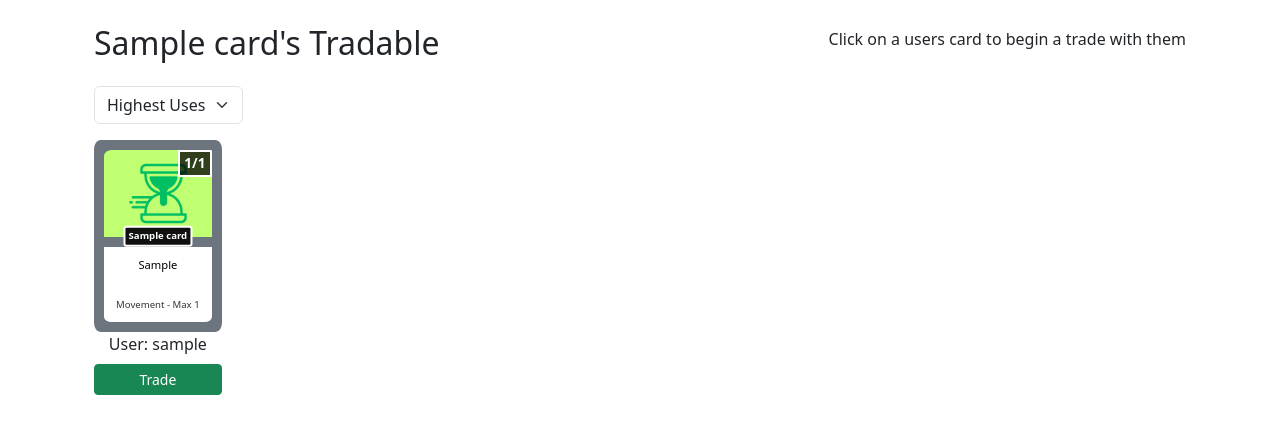
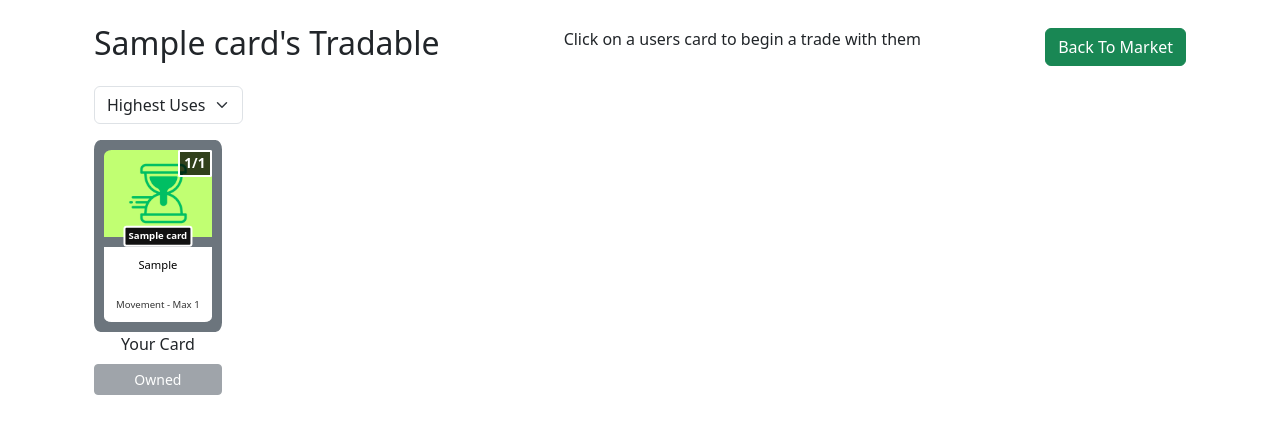
Before and after one commit to phyric1/CITS3403_Project, a Flask app: page /market/1 in a window 1280 px wide. Shown: the part 56-490 px from the top of the page. Run offline with Flask 3, Linux system fonts and the light colour scheme; a user stored in the database is signed in; tables that the repository leaves empty hold one stand-in row (values such as "Sample post").

Commit message:
Add buttons and grey'd out card if owned

```diff
--- a/app/templates/trading/trade_market.html
+++ b/app/templates/trading/trade_market.html
@@ -13,6 +13,7 @@
     <div class="d-flex justify-content-between align-items-center mb-3">
         <h2>{{card.name}}'s Tradable</h2>
         <p>Click on a users card to begin a trade with them</p>
+        <a href="{{ url_for('trading.trade_market') }}" class="btn btn-success">Back To Market</a>
     </div>
 
     <form class="mb-3" method="GET">
@@ -29,8 +30,14 @@
         {% set item = namespace(card=user_card.card, uses_remaining=user_card.uses_remaining) %}
         <div class="card-wrapper" data-card-id="{{ user_card.id }}">
             {% include "_card.html" %}
-            <p class="m-0 text-center">User: {{ user_card.user.username }}</p>
-            <a href="{{ url_for('trading.start_trade_from_market', user_card_id=user_card.id) }}" class="btn btn-sm btn-success w-100 mt-2">Trade</a>
+
+            {% if user_card.user.username == current_user.username %}
+                <p class="m-0 text-center">Your Card</p>
+                <button class="btn btn-sm btn-secondary w-100 mt-2" disabled>Owned</button>
+            {% else %}
+                <p class="m-0 text-center">User: {{ user_card.user.username }}</p>
+                <a href="{{ url_for('trading.start_trade_from_market', user_card_id=user_card.id) }}" class="btn btn-sm btn-success w-100 mt-2">Trade</a>
+            {% endif %}
         </div>
         {% endfor %}
 
```
